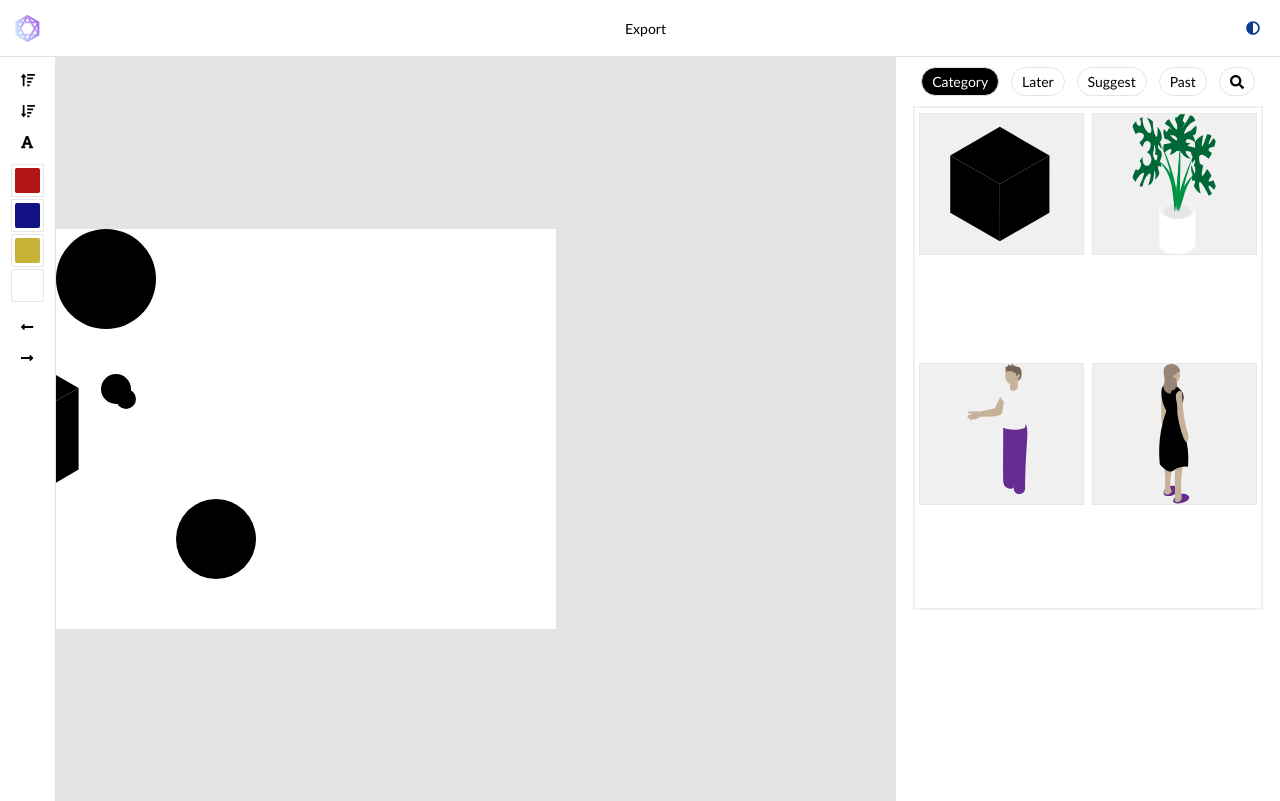
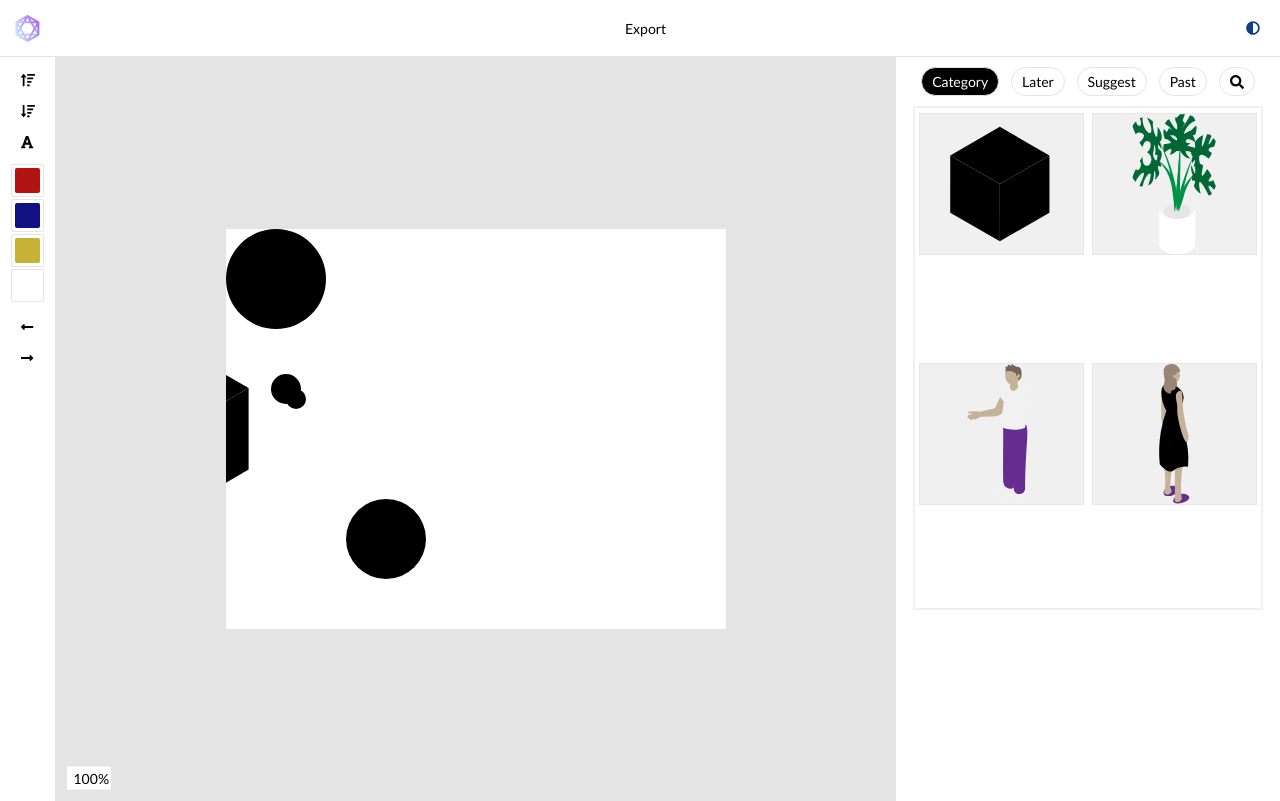
Before and after one commit to jdhudf/isography-demo, a React (Create React App) app: page / in a window 1280 px wide. Built offline with nearby package versions, Linux system fonts and the light colour scheme.

Commit message:
done to display artboardScale

```diff
--- a/src/components/atelier/artboard.js
+++ b/src/components/atelier/artboard.js
@@ -344,12 +344,16 @@ class Artboard extends React.Component {
 
 
     if (e.ctrlKey) {
-      let scale = this.state.artboardScale;
-      scale -= e.deltaY * 0.01;
-      this.setState({ artboardScale: scale })
 
-      localStorage.setItem('artboardScale', scale);
-      //console.log(scale);
+      if (0.5 < this.state.artboardScale < 1.5) {
+
+        let scale = this.state.artboardScale;
+        scale -= e.deltaY * 0.01;
+        this.setState({ artboardScale: scale })
+
+        localStorage.setItem('artboardScale', scale);
+
+      }
 
     } else {
       let posX = this.state.artboardPosition[0];
@@ -382,6 +386,7 @@ class Artboard extends React.Component {
   gestureChange = (e) => {
     e.preventDefault();
     this.setState({artboardScale: this.state.gestureStartScale * e.scale})
+
     localStorage.setItem('artboardScale', this.state.gestureStartScale * e.scale);
 
     this.setState({artboardPosition:[e.pageX - this.state.startCoordinate[0],e.pageY - this.state.startCoordinate[1]]})
@@ -401,12 +406,12 @@ class Artboard extends React.Component {
 
     const styles = {
       artboard: {
-        position: "absolute",
+        position: "relative",
         transform: `translate(${this.state.artboardPosition[0]}px,${this.state.artboardPosition[1]}px) scale(${this.state.artboardScale})`,
       },
       style: {
         background: this.props.background,
-        position: "relative",
+        position: "absolute",
         top: "50%",
         left: "50%",
         transform: "translate(-50%,-50%)",
@@ -422,9 +427,10 @@ class Artboard extends React.Component {
         textAlign: "left",
         textIndent: "0.5em",
         zIndex: "1",
-        position: "fixed",
-        top:`${this.state.mouse[1]}px`,
-        left: `${this.state.mouse[0]}px`,
+        position: "absolute",
+        top:`${this.state.mouse[0]}px`,
+        left: `${this.state.mouse[1]}px`,
+        transform: `scale(${2 - this.state.artboardScale})`
       },
       span: {
         color: "gray",
@@ -447,6 +453,22 @@ class Artboard extends React.Component {
         right: '0px',
         bottom: '0px',
         left: '0px',
+      },
+      bottompanel: {
+        width: "150px",
+        textAlign: "center",
+        position: "absolute",
+        padding: "5px 0",
+        bottom: "-10px",
+        left: "35px",
+        transform: "translate(-50%,-50%)"
+      },
+      bottompanellist: {
+        display: "inline-block",
+        background: "#fff",
+        padding: "3px 7px",
+        marginRight: "5px",
+        width: "30px"
       }
     }
 
@@ -479,6 +501,7 @@ class Artboard extends React.Component {
     }
 
     return (
+      <div style={{position: "relative"}}>
       <section style={styles.artboard}
                className="section-artboard section-bottom"
 
@@ -525,7 +548,16 @@ class Artboard extends React.Component {
           onContextMenu={this.onContextMenu}
       >
       </svg>
+
       </section>
+
+
+      <ul style={styles.bottompanel}>
+        <li style={styles.bottompanellist}>{parseInt(this.state.artboardScale*100, 10)}%</li>
+      </ul>
+
+
+      </div>
     );
   }
 }
--- a/src/pages/atelier.js
+++ b/src/pages/atelier.js
@@ -36,7 +36,7 @@ class Atelier extends React.Component {
       subColor: getSubColor('#111184'),
       accentColor: getAccentColor('#C7B136'),
       background: getBackgroundColor('#ffffff'),
-      willAddElementOfSvg: null,
+      willAddElementOfSvg: 1,
       test: false,
       data : getSVGdata([
       '<g transform="translate(50,50) scale(1,1)" class="sub" style="cursor:move"><circle cx="0" cy="0" r="50"></circle></g>',
```
